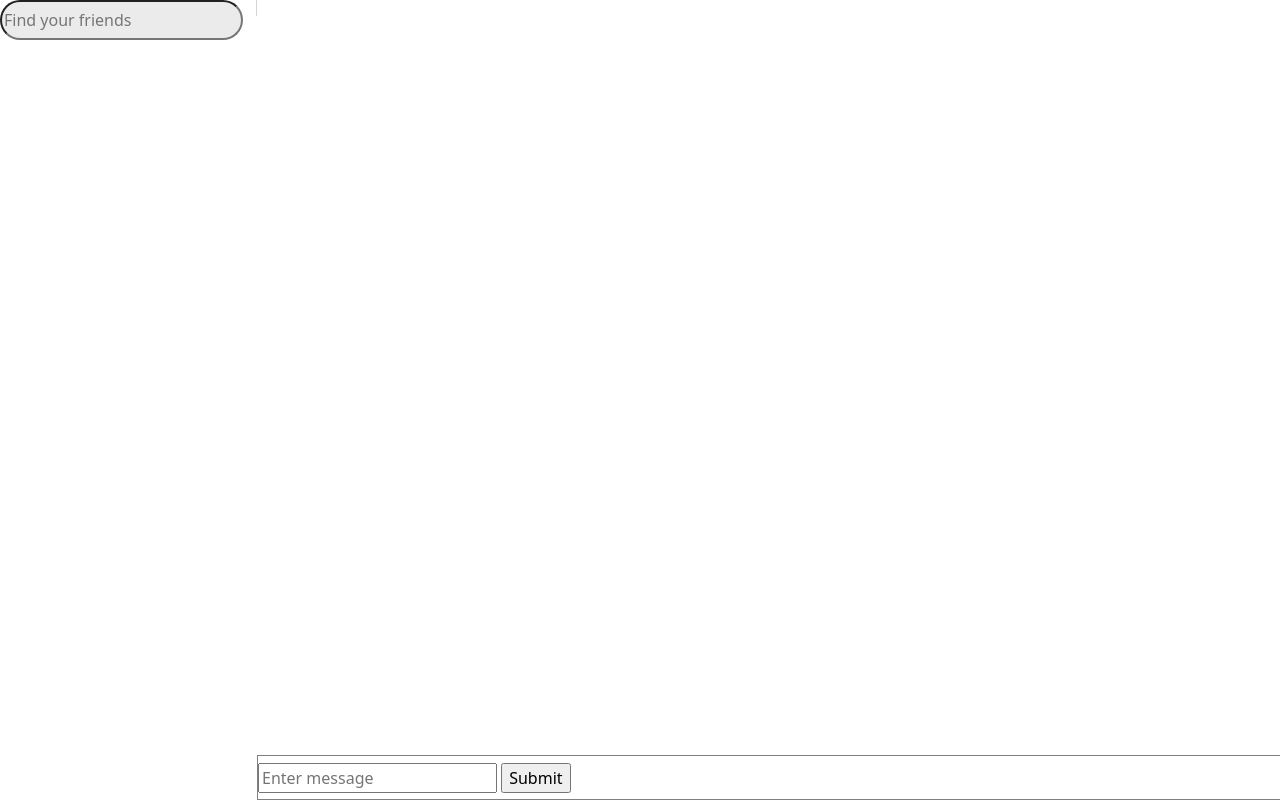
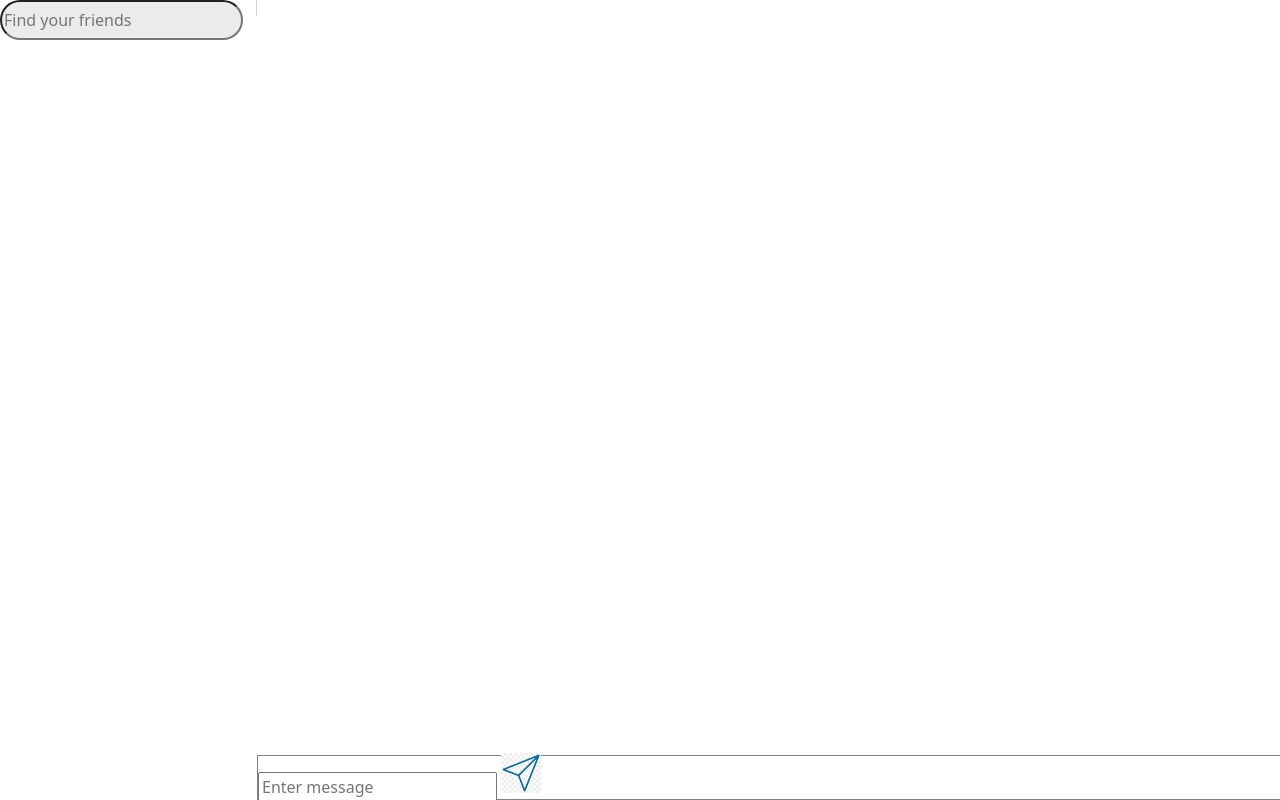
Before and after one commit to kuzuri1709/webchatz, a website: page index.html in a window 1280 px wide. Drawn offline with nearby package versions, Linux system fonts and the light colour scheme; no server answers; sample sign-in values are in the browser's storage.

Commit message:
Revert "Update index.html"
This reverts commit 87cc3010dddd90cc62c43035e57f2a22f53f2fd1.

```diff
--- a/index.html
+++ b/index.html
@@ -46,7 +46,7 @@
       <div id="chat-input">
         <form onsubmit="return sendMessageWithId(chat_room_id, message);">
           <input id="message" placeholder="Enter message" autocomplete="off">
-          <input type="submit" src="./send-message-icon-png.png"  width="40"  id="submit_button" >
+          <input type="image" src="./send-message-icon-png.png" alt="Submit" width="40"  id="submit_button" >
         </form>
       </div>
 
```
